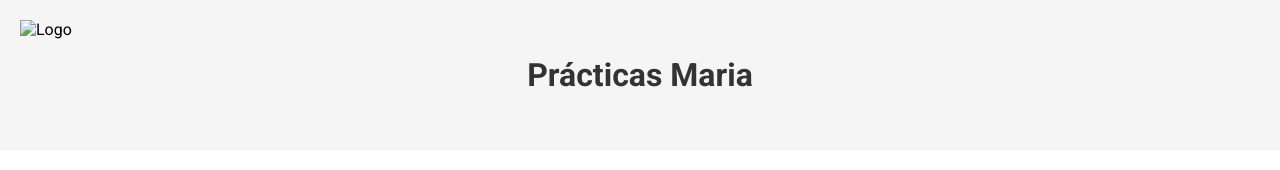
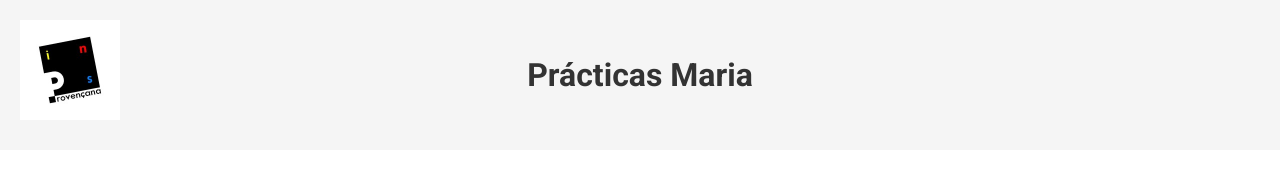
Before and after one commit to mama0950/m08uf5, a plain HTML site: page index.html in a window 1280 px wide. Shown: the top 170 px of the page. Drawn offline with Linux system fonts and the light colour scheme.

Commit message:
modified:   index.html

```diff
--- a/index.html
+++ b/index.html
@@ -9,7 +9,7 @@
 </head>
 <body>
     <header class="header">
-        <img src="IMG/logo_PROOOOOOOOOVEEN.pngs" alt="Logo" class="logo">
+        <img src="IMG/logo_PROOOOOOOOOVEEN.png" alt="Logo" class="logo">
         <h1 class="header-title">Prácticas Maria</h1>
     </header>
 
```
